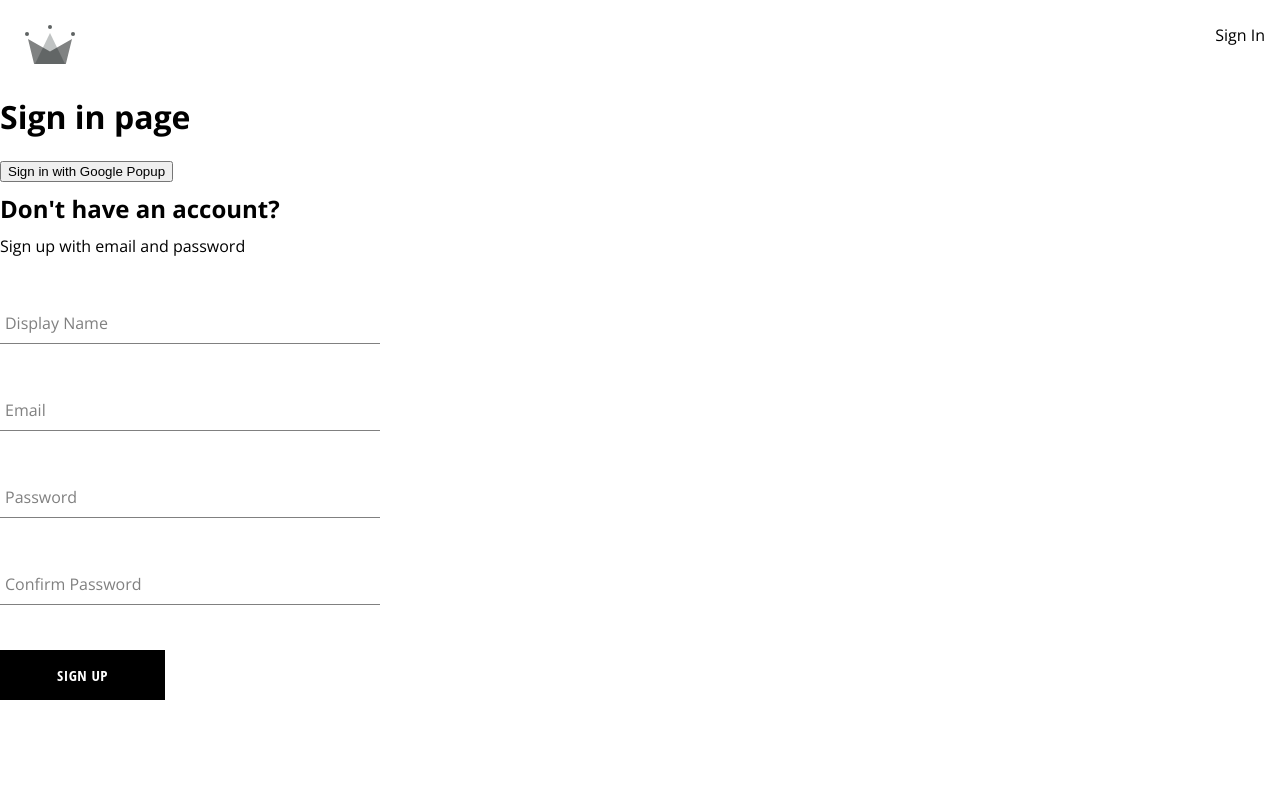
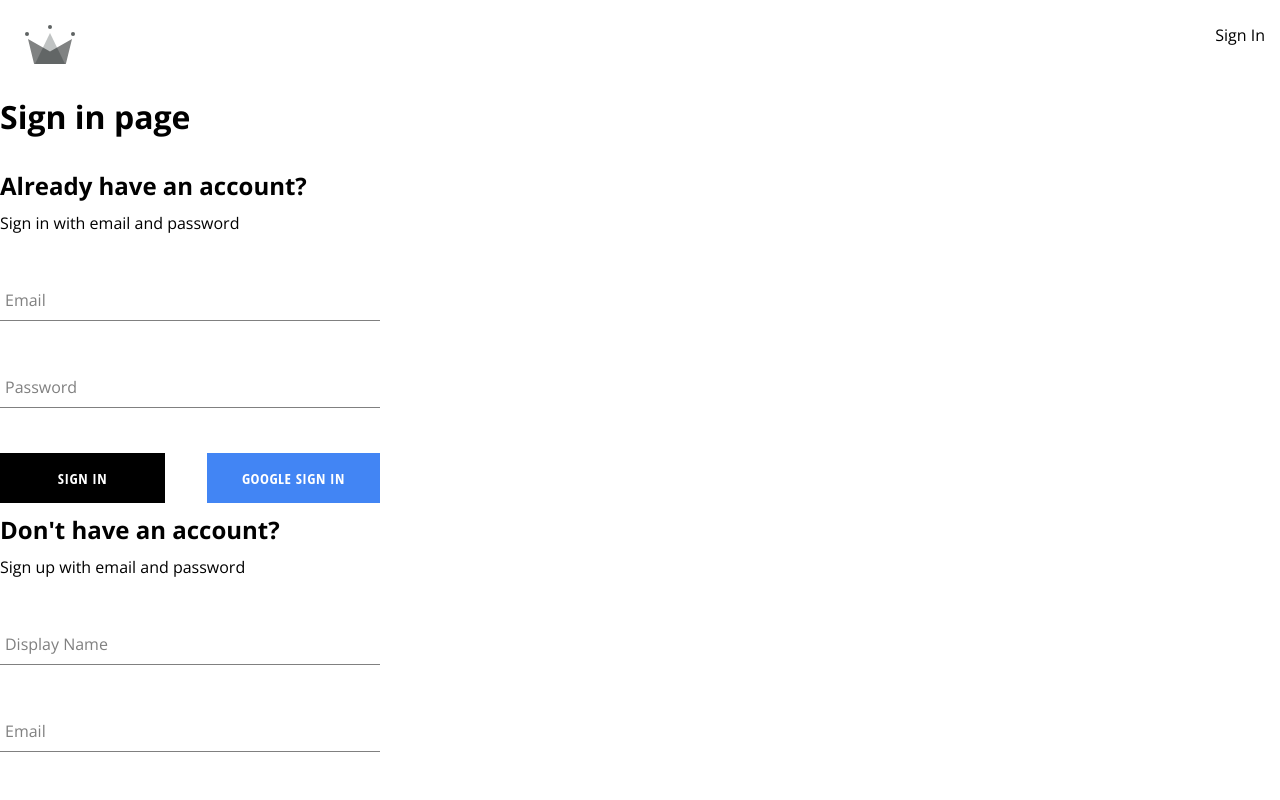
Before and after one commit to 23011985uhi/e-commerce-site, a React (Vite) app: page /sign-in in a window 1280 px wide. Shown: the top 800 px of the page. Built offline with nearby package versions, Linux system fonts and the light colour scheme.

Commit message:
Finished sign in form with google login button

```diff
--- /dev/null
+++ b/src/components/sign-in-form/sign-in-form.component.jsx
@@ -0,0 +1,67 @@
+import {useState} from 'react';
+import FormInput from '../form-input/form-input.component'
+import Button from '../button/button.component'
+import './sign-in-form.styles.scss'
+import { signInAuthUserWithEmailAndPassword, createUserDocumentFromAuth, signInWithGooglePopup } from '../../utility/firebase/firebase.utils';
+
+const defaultFormFields = {
+
+  email: '',
+  password: ''
+
+}
+
+
+const SignInForm = () => {
+  const [formFields, setFormFields] = useState(defaultFormFields);
+  const { email, password } = formFields;
+  //console.log(formFields);
+
+  const resetFormFields = () => {
+    setFormFields(defaultFormFields);
+  }
+  const signInWithGoogle = async() => {
+    const {user} = await signInWithGooglePopup();
+    await createUserDocumentFromAuth(user);
+  }
+
+  const handleSubmit = async (event) => {
+    event.preventDefault();
+
+    try {
+      const response = await signInAuthUserWithEmailAndPassword(email, password);
+      console.log(response);
+      resetFormFields();
+
+    } catch(error) {
+
+    }
+  }
+
+  const handleChange =(event) => {
+    const {name, value} = event.target;
+    setFormFields({...formFields, [name]: value})
+  }
+
+  return (
+    <div className='sign-up-container'>
+      <h2>Already have an account?</h2>
+      <span>Sign in with email and password</span>
+      <form onSubmit={handleSubmit}>
+
+        <FormInput
+        label ='Email' input type = "email" required onChange = {handleChange} name='email' value={email}
+        />
+        <FormInput
+        label ='Password' input type= "password" required onChange = {handleChange} name='password' value={password}
+        />
+        <div className='buttons-container'>
+          <Button type="submit">Sign In</Button>
+          <Button buttonType='google' onClick={signInWithGoogle}>Google Sign In</Button>
+        </div>
+      </form>
+    </div>
+  );
+};
+
+export default SignInForm;
--- /dev/null
+++ b/src/components/sign-in-form/sign-in-form.styles.scss
@@ -0,0 +1,15 @@
+.sign-up-container {
+  display: flex;
+  flex-direction: column;
+  width: 380px;
+
+
+  h2 {
+  margin: 10px 0;
+  }
+
+  .buttons-container {
+    display: flex;
+    justify-content:space-between;
+  }
+}
--- a/src/routes/login/login.component.jsx
+++ b/src/routes/login/login.component.jsx
@@ -1,9 +1,8 @@
 import {useEffect} from 'react';
 import {getRedirectResult} from 'firebase/auth';
-
 import {signInWithGooglePopup, createUserDocumentFromAuth,} from '../../utility/firebase/firebase.utils'
 import SignUpForm from '../../components/sign-up-form/sign-up-form.component'
-
+import SignInForm from '../../components/sign-in-form/sign-in-form.component'
 
 const Login = () => {
 
@@ -14,7 +13,7 @@ const Login = () => {
   return (
     <div>
       <h1>Sign in page</h1>
-      <button onClick = {logGoogleUser}>Sign in with Google Popup</button>
+      <SignInForm />
       <SignUpForm />
     </div>
   )
--- a/src/utility/firebase/firebase.utils.jsx
+++ b/src/utility/firebase/firebase.utils.jsx
@@ -1,5 +1,11 @@
 import { initializeApp } from 'firebase/app';
-import {getAuth, signInWithRedirect, signInWithPopup, GoogleAuthProvider, createUserWithEmailAndPassword} from 'firebase/auth';
+import {getAuth,
+  signInWithRedirect,
+  signInWithPopup,
+  GoogleAuthProvider,
+  createUserWithEmailAndPassword,
+  signInWithEmailAndPassword}
+from 'firebase/auth';
 import {getFirestore, doc, getDoc, setDoc} from 'firebase/firestore';
 
 
@@ -55,3 +61,9 @@ export const createAuthUserWithEmailAndPassword = async (email, password) => {
 
   return await createUserWithEmailAndPassword(auth, email, password);
 };
+
+export const signInAuthUserWithEmailAndPassword = async (email, password) => {
+  if (!email || !password) return;
+
+  return await signInWithEmailAndPassword(auth, email, password);
+};
```
